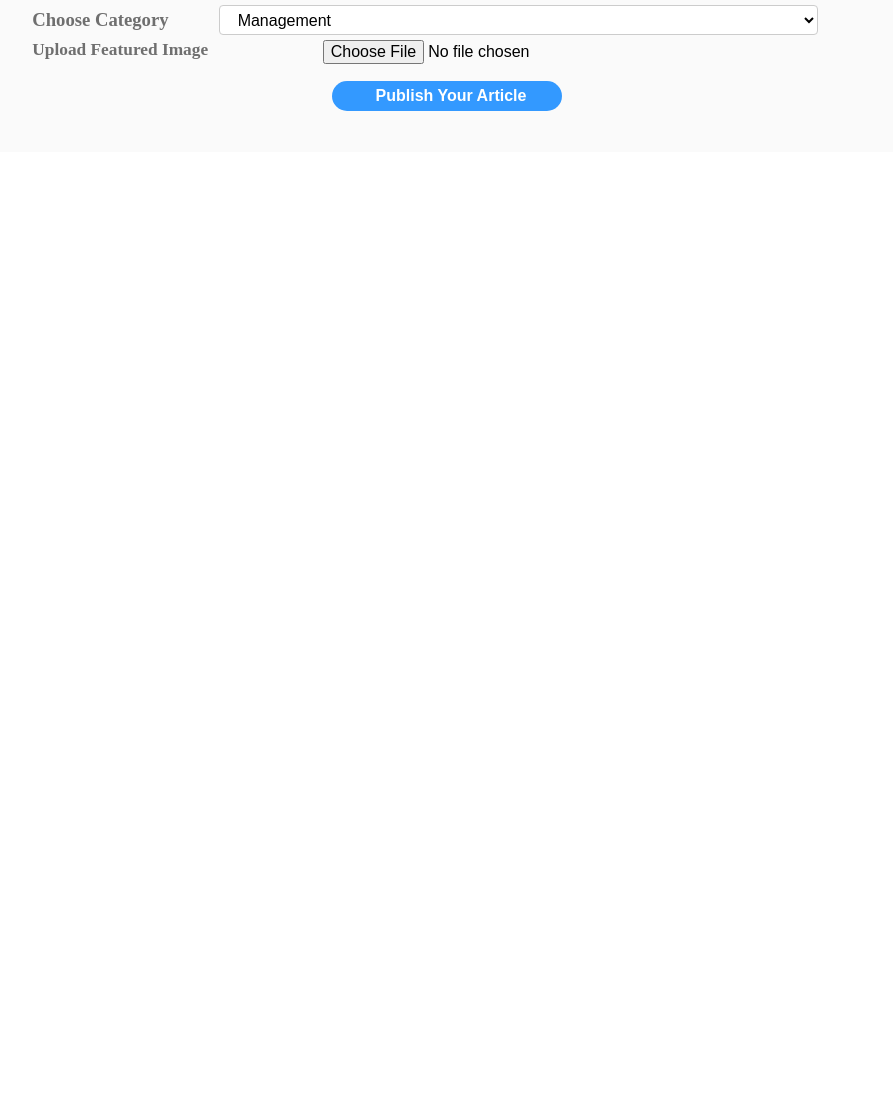
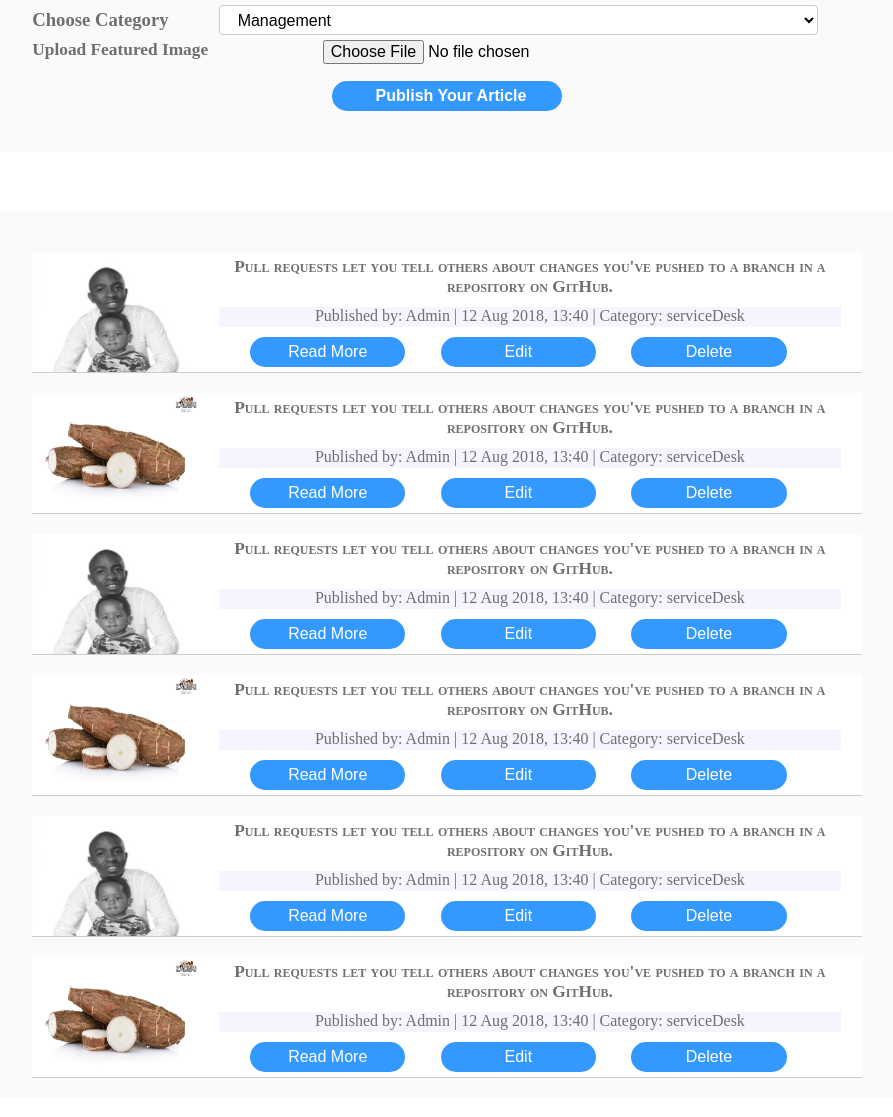
Before and after one commit to tuyisengepaul/Teamwork123, a plain HTML site: page Html/employee.html in a window 1280 px wide. Shown: the part 577-1694 px from the top of the page, without its empty margins (321-1214 px from the left). Before the commit the page ends 800 px from the top, so only its background shows below. Drawn offline with Linux system fonts and the light colour scheme; a script that the page names is missing.

Commit message:
Feature: User will be able to view All of his/her articles [Finish #168570066]

```diff
--- a/Html/employee.html
+++ b/Html/employee.html
@@ -27,6 +27,7 @@
 <div class="left-division">
 	<div class="left-menu">
 		QUICK LINKS <br/>
+ <button class="my-article-btn"> My Articles</button> <br/>
  <button class="new-article-btn"> New Article</button> <br/>
 	</div>
 	<!-- Div for Subscription-->
@@ -63,10 +64,120 @@
 		<input type="submit" name="publish" class="publish" value="Publish Your Article">
 	</form>
 </div>
-
+</div>
  <!-- Read an article Sub Division within Main Division -->
 
  <!-- My Articles Sub Division within Main Division -->
+ <div class="my-article-content">
+	<!-- Article 1 -->
+	<div class="my-article">
+		<div class="my-article-ft-pt">
+			<img src="../Assets/TusProfile.jpg"/>
+		</div>
+		<div class="my-article-ttl">
+			Pull requests let you tell others about changes you've pushed to a branch in a repository on GitHub.
+		</div>
+		<div class="my-article-cat">
+			Published by: Admin | 12 Aug 2018, 13:40 | Category: serviceDesk
+		</div>
+		<div class="my-article-action">
+			<button class="btn-article-ctn" onClick="read();"> Read More </button>
+			<button class="btn-article-ctn-edit" onClick="edit();"> Edit </button>
+			<button class="btn-article-ctn-delete"> Delete </button>
+		</div>
+	</div>
+
+	<!-- Article 2 -->
+	<div class="my-article">
+		<div class="my-article-ft-pt">
+			<img src="../Assets/imyumbati.png"/>
+		</div>
+		<div class="my-article-ttl">
+			Pull requests let you tell others about changes you've pushed to a branch in a repository on GitHub.
+		</div>
+		<div class="my-article-cat">
+			Published by: Admin | 12 Aug 2018, 13:40 | Category: serviceDesk
+		</div>
+		<div class="my-article-action">
+			<button class="btn-article-ctn" onClick="read();"> Read More </button>
+			<button class="btn-article-ctn-edit" onClick="edit();"> Edit </button>
+			<button class="btn-article-ctn-delete"> Delete </button>
+		</div>
+	</div>
+<!-- Article 3 -->
+<div class="my-article">
+	<div class="my-article-ft-pt">
+		<img src="../Assets/TusProfile.jpg"/>
+	</div>
+	<div class="my-article-ttl">
+		Pull requests let you tell others about changes you've pushed to a branch in a repository on GitHub.
+	</div>
+	<div class="my-article-cat">
+		Published by: Admin | 12 Aug 2018, 13:40 | Category: serviceDesk
+	</div>
+	<div class="my-article-action">
+		<button class="btn-article-ctn" onClick="read();"> Read More </button>
+		<button class="btn-article-ctn-edit" onClick="edit();"> Edit </button>
+		<button class="btn-article-ctn-delete"> Delete </button>
+	</div>
+</div>
+
+<!-- Article 4 -->
+<div class="my-article">
+	<div class="my-article-ft-pt">
+		<img src="../Assets/imyumbati.png" />
+	</div>
+	<div class="my-article-ttl">
+		Pull requests let you tell others about changes you've pushed to a branch in a repository on GitHub.
+	</div>
+	<div class="my-article-cat">
+		Published by: Admin | 12 Aug 2018, 13:40 | Category: serviceDesk
+	</div>
+	<div class="my-article-action">
+		<button class="btn-article-ctn" onClick="read();"> Read More </button>
+		<button class="btn-article-ctn-edit" onClick="edit();"> Edit </button>
+		<button class="btn-article-ctn-delete"> Delete </button>
+	</div>
+</div>
+
+<!-- Article 5 -->
+<div class="my-article">
+	<div class="my-article-ft-pt">
+		<img src="../Assets/TusProfile.jpg" >
+	</div>
+	<div class="my-article-ttl">
+		Pull requests let you tell others about changes you've pushed to a branch in a repository on GitHub.
+	</div>
+	<div class="my-article-cat">
+		Published by: Admin | 12 Aug 2018, 13:40 | Category: serviceDesk
+	</div>
+	<div class="my-article-action">
+		<button class="btn-article-ctn" onClick="read();"> Read More </button>
+		<button class="btn-article-ctn-edit" onClick="edit();"> Edit </button>
+		<button class="btn-article-ctn-delete"> Delete </button>
+	</div>
+</div>
+
+<!-- Article 6 -->
+<div class="my-article">
+	<div class="my-article-ft-pt">
+		<img src="../Assets/imyumbati.png" />
+	</div>
+	<div class="my-article-ttl">
+		Pull requests let you tell others about changes you've pushed to a branch in a repository on GitHub.
+	</div>
+	<div class="my-article-cat">
+		Published by: Admin | 12 Aug 2018, 13:40 | Category: serviceDesk
+	</div>
+	<div class="my-article-action">
+		<button class="btn-article-ctn" onClick="read();"> Read More </button>
+		<button class="btn-article-ctn-edit" onClick="edit();"> Edit </button>
+		<button class="btn-article-ctn-delete"> Delete </button>
+	</div>
+</div>
+
+</div>
+
 
 </div>
 
```
